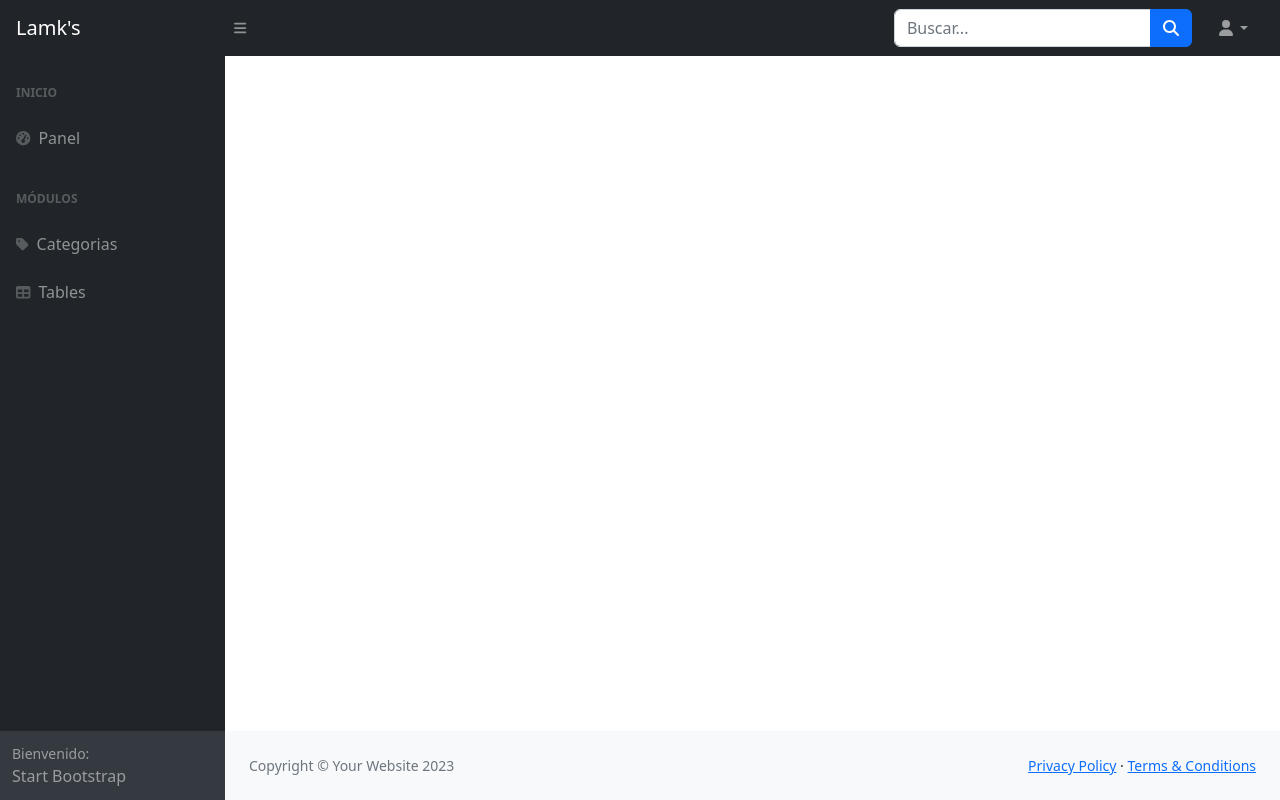
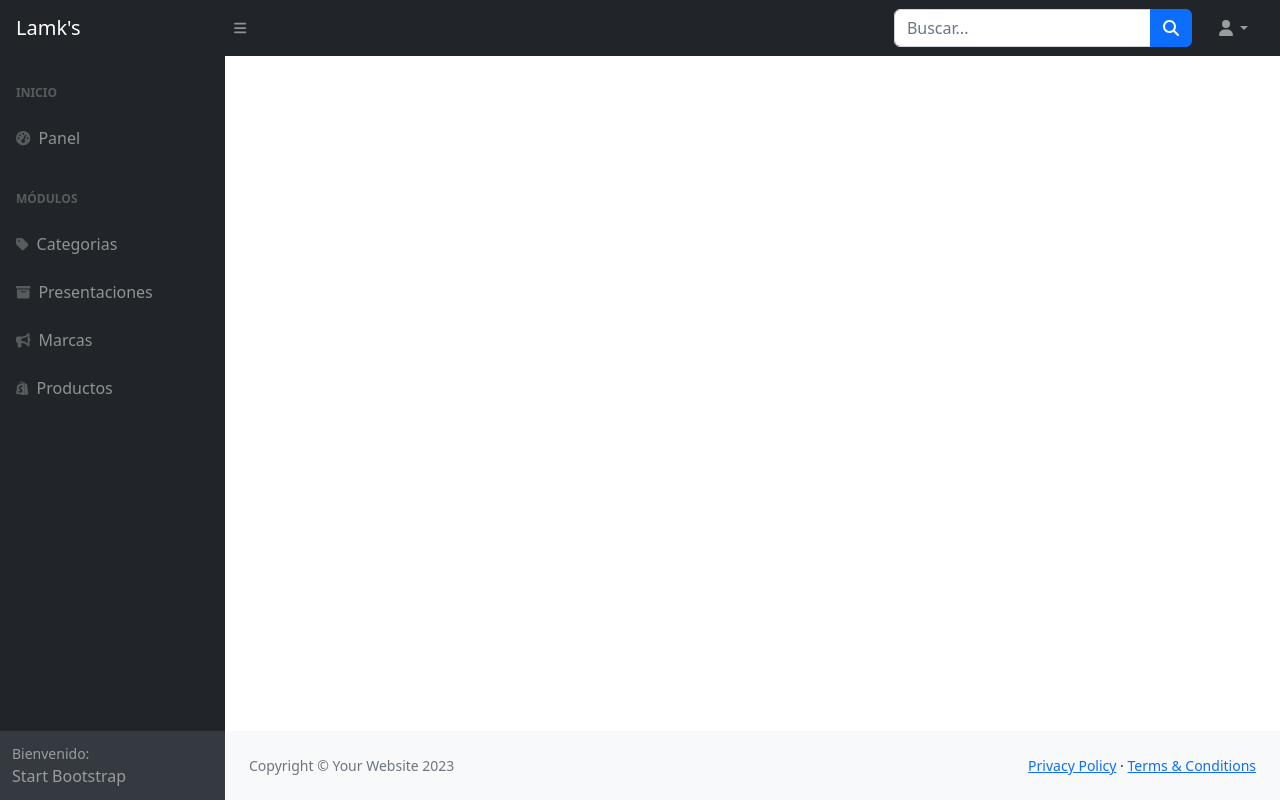
Before and after one commit to Lamk-S/lamk-shop, a Laravel app: page / in a window 1280 px wide. Run offline with Laravel 12, Linux system fonts and the light colour scheme; some libraries are stand-ins or nearby versions.

Commit message:
feat: register resource routes and update sidebar navigation menu

```diff
--- a/resources/views/components/navigation-menu.blade.php
+++ b/resources/views/components/navigation-menu.blade.php
@@ -57,9 +57,17 @@
                     <div class="sb-nav-link-icon"><i class="fa-solid fa-tag"></i></div>
                     Categorias
                 </a>
-                <a class="nav-link" href="#">
-                    <div class="sb-nav-link-icon"><i class="fas fa-table"></i></div>
-                    Tables
+                <a class="nav-link" href="{{ route('presentaciones.index') }}">
+                    <div class="sb-nav-link-icon"><i class="fa-solid fa-box-archive"></i></div>
+                    Presentaciones
+                </a>
+                <a class="nav-link" href="{{ route('marcas.index') }}">
+                    <div class="sb-nav-link-icon"><i class="fa-solid fa-bullhorn"></i></div>
+                    Marcas
+                </a>
+                <a class="nav-link" href="{{ route('productos.index') }}">
+                    <div class="sb-nav-link-icon"><i class="fa-brands fa-shopify"></i></div>
+                    Productos
                 </a>
             </div>
         </div>
--- a/routes/web.php
+++ b/routes/web.php
@@ -1,6 +1,9 @@
 <?php
 
-use App\Http\Controllers\categoriaController;
+use App\Http\Controllers\CategoriaController;
+use App\Http\Controllers\MarcaController;
+use App\Http\Controllers\PresentacioneController;
+use App\Http\Controllers\ProductoController;
 use Illuminate\Support\Facades\Route;
 
 Route::get('/', function () {
@@ -11,7 +14,12 @@ Route::get('/panel', function () {
     return view('panel.index');
 })->name('panel');
 
-Route::resource('categorias', categoriaController::class);
+Route::resources([
+    'categorias' => CategoriaController::class,
+    'presentaciones' => PresentacioneController::class,
+    'marcas' => MarcaController::class,
+    'productos' => ProductoController::class
+]);
 
 Route::get('/login', function () {
     return view('auth.login');
```
